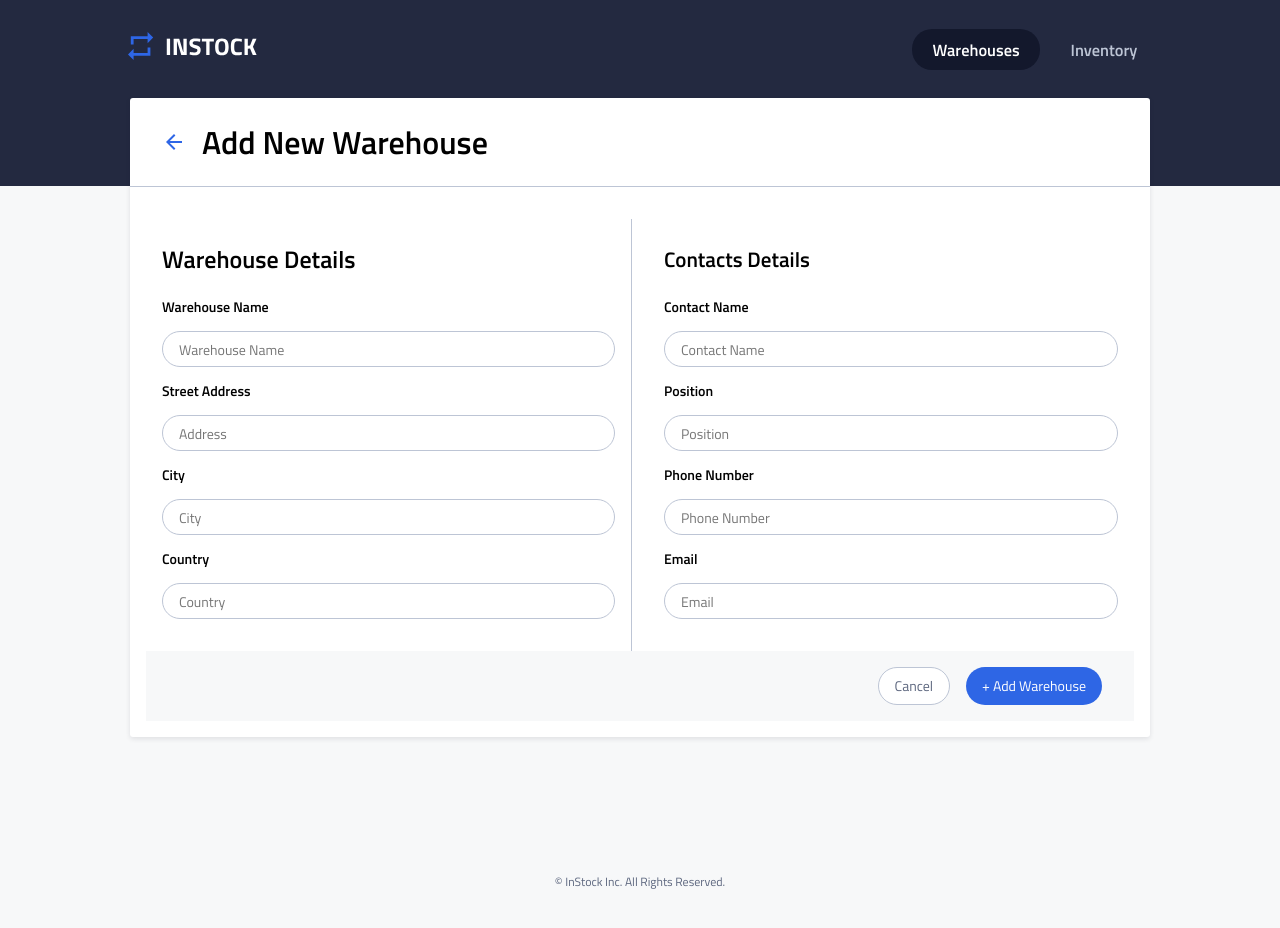
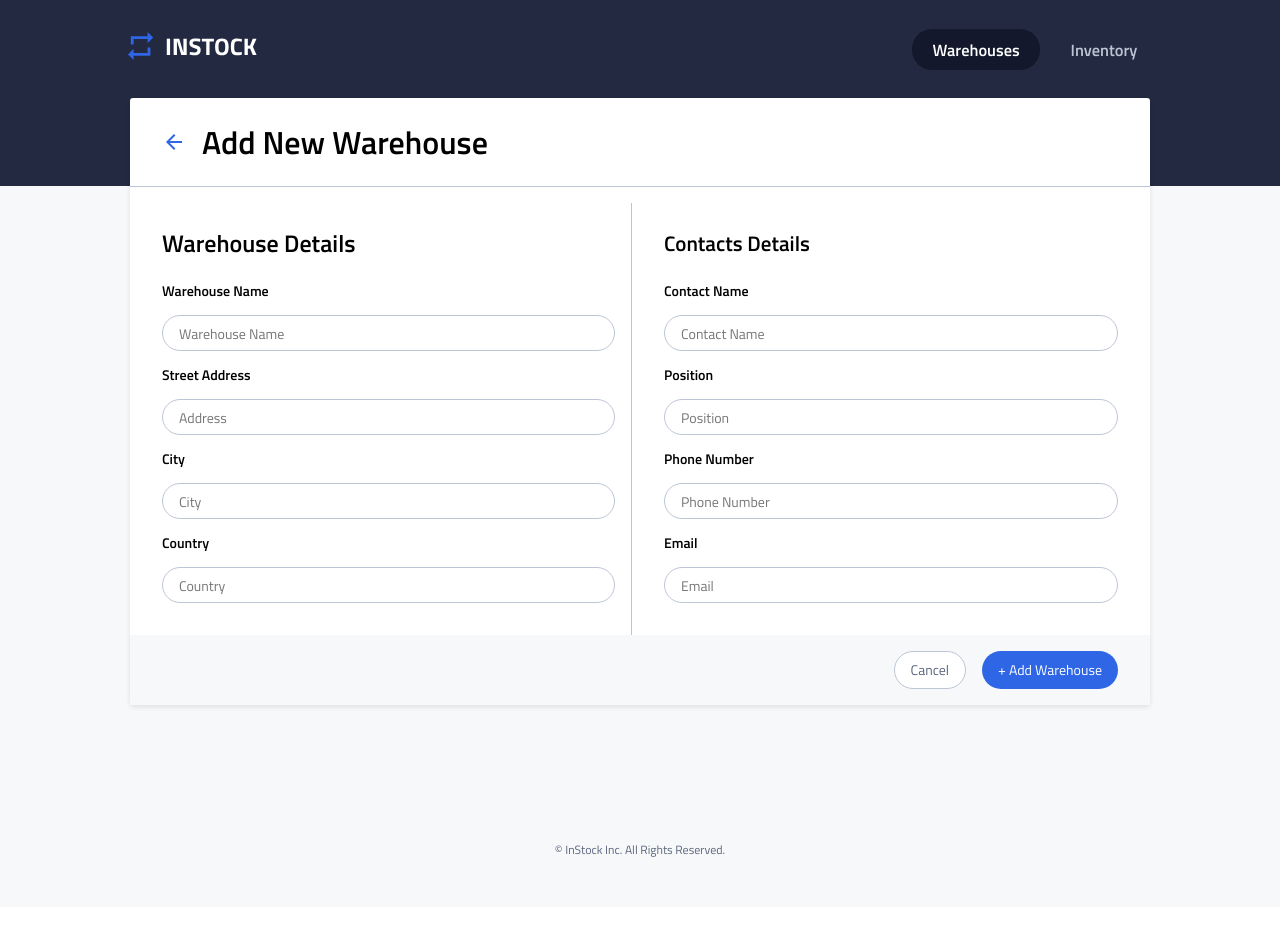
Before and after one commit to reymaa19/InStock-client, a React (Vite) app: page /warehouse/add in a window 1280 px wide. Shown: the top 928 px of the page. After the commit the page ends 907 px from the top, so only its background shows below. Built offline with nearby package versions, Linux system fonts and the light colour scheme; no server answers; the HTML template or start-up script is replaced by a standard one.

Commit message:
Update padding-left and right of the form to match the mockup

```diff
--- a/src/components/AddNewWarehouse/AddNewWarehouse.scss
+++ b/src/components/AddNewWarehouse/AddNewWarehouse.scss
@@ -28,8 +28,9 @@
     flex-direction: column;
     font-size: $m-h2-text-size;
     line-height: $m-h2-line-height;
-    padding:1rem 1rem;
     &__container {
+      padding-right:1rem;
+      padding-left:1rem;
       @include tablet {
         font-size: $h1-text-size;
         line-height: $h1-line-height;
```
